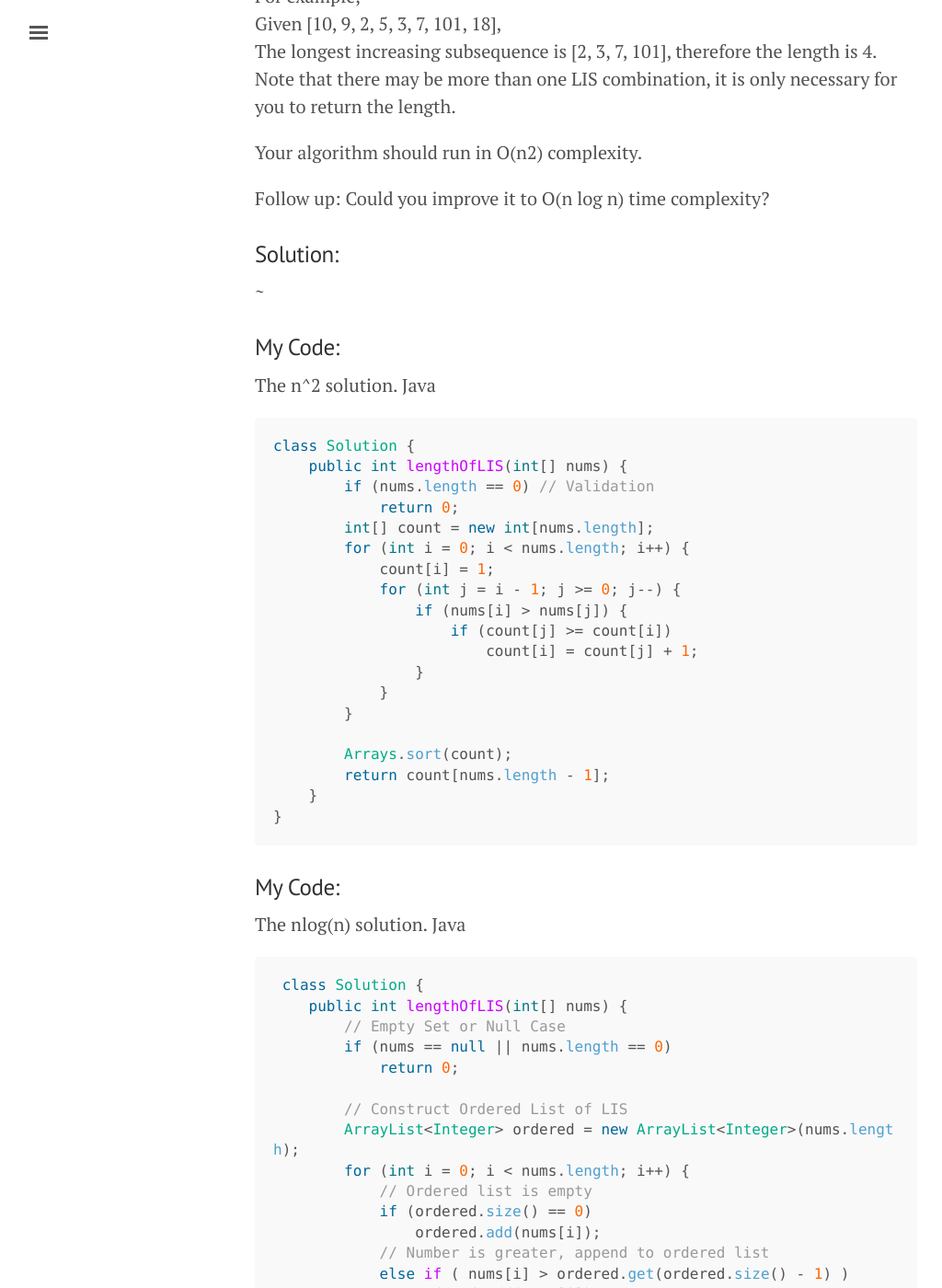
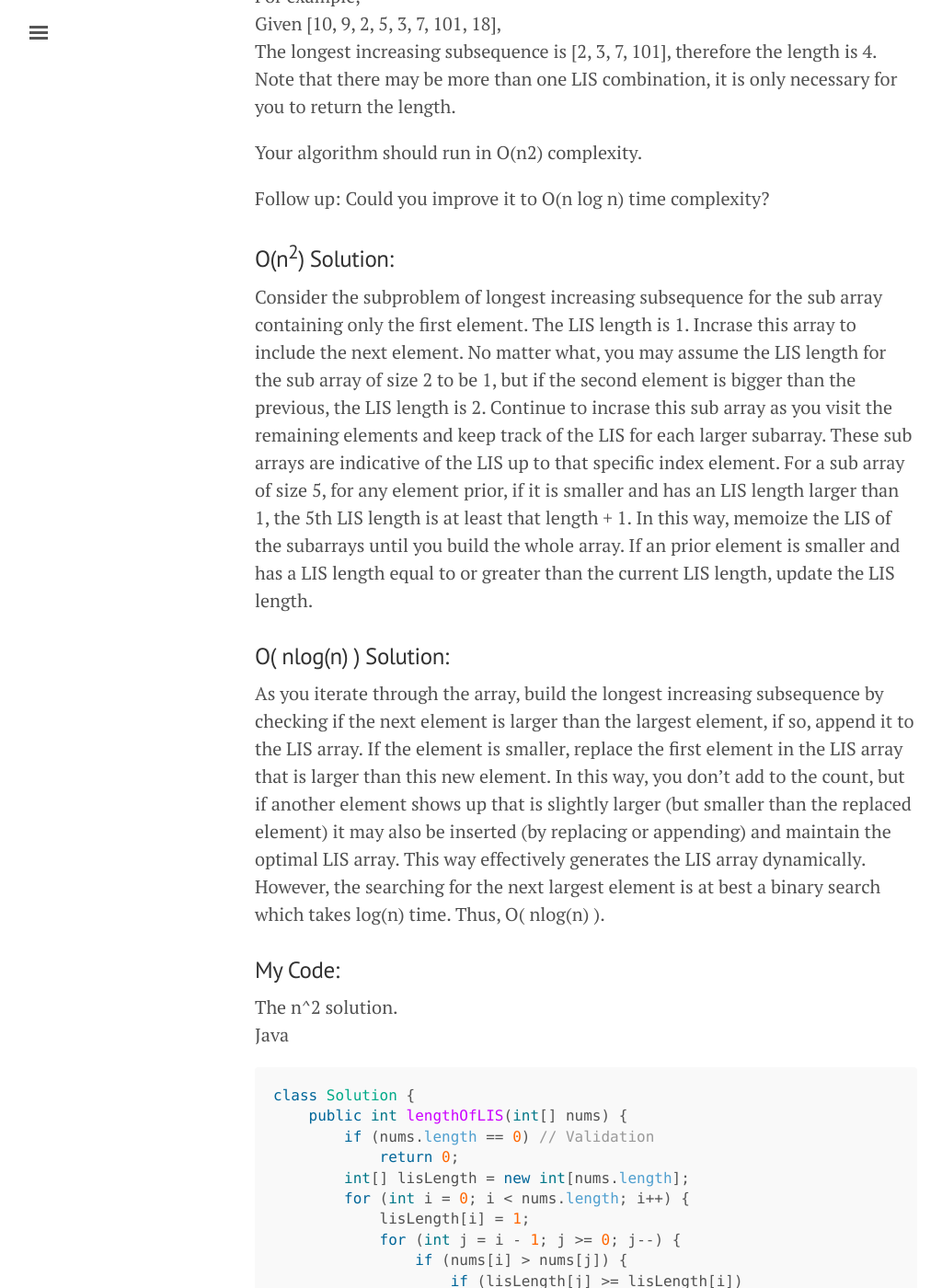
Before and after one commit to washifu/CodeBlog, a Jekyll site: the page built from pages/2017-09-17-Longest_Increasing_Subsequence.md, in a window 1280 px wide and 1400 px high, scrolled down 410 px. Shown: the whole window at 92% size, without its empty margins (3-1027 px from the left). Built offline with Jekyll 4.4.1, drawn with Linux system fonts in a browser that asks for light colours; comment, search, counter and statistics services are not loaded; some of the changed text lies outside the part shown.

Commit message:
Update 2017-09-17-Longest_Increasing_Subsequence.md

````diff
--- a/pages/2017-09-17-Longest_Increasing_Subsequence.md
+++ b/pages/2017-09-17-Longest_Increasing_Subsequence.md
@@ -17,8 +17,11 @@ Your algorithm should run in O(n2) complexity.
 
 Follow up: Could you improve it to O(n log n) time complexity?
 
-### Solution:
-~
+### O(n<sup>2</sup>) Solution:
+Consider the subproblem of longest increasing subsequence for the sub array containing only the first element. The LIS length is 1. Incrase this array to include the next element. No matter what, you may assume the LIS length for the sub array of size 2 to be 1, but if the second element is bigger than the previous, the LIS length is 2. Continue to incrase this sub array as you visit the remaining elements and keep track of the LIS for each larger subarray. These sub arrays are indicative of the LIS up to that specific index element. For a sub array of size 5, for any element prior, if it is smaller and has an LIS length larger than 1, the 5th LIS length is at least that length + 1. In this way, memoize the LIS of the subarrays until you build the whole array. If an prior element is smaller and has a LIS length equal to or greater than the current LIS length, update the LIS length.
+
+### O( nlog(n) ) Solution:
+As you iterate through the array, build the longest increasing subsequence by checking if the next element is larger than the largest element, if so, append it to the LIS array. If the element is smaller, replace the first element in the LIS array that is larger than this new element. In this way, you don't add to the count, but if another element shows up that is slightly larger (but smaller than the replaced element) it may also be inserted (by replacing or appending) and maintain the optimal LIS array. This way effectively generates the LIS array dynamically. However, the searching for the next largest element is at best a binary search which takes log(n) time. Thus, O( nlog(n) ).
 
 ### My Code:
 The n^2 solution.
@@ -28,21 +31,42 @@ class Solution {
     public int lengthOfLIS(int[] nums) {
         if (nums.length == 0) // Validation
             return 0;
-        int[] count = new int[nums.length];
+        int[] lisLength = new int[nums.length];
         for (int i = 0; i < nums.length; i++) {
-            count[i] = 1;
+            lisLength[i] = 1;
             for (int j = i - 1; j >= 0; j--) {
                 if (nums[i] > nums[j]) {
-                    if (count[j] >= count[i])
-                        count[i] = count[j] + 1;
+                    if (lisLength[j] >= lisLength[i])
+                        lisLength[i] = lisLength[j] + 1;
                 }
             }
         }
 
-        Arrays.sort(count);
-        return count[nums.length - 1];
+        Arrays.sort(lisLength);
+        return lisLength[nums.length - 1];
     }
 }
+```
+C++
+```c++
+class Solution {
+public:
+    int lengthOfLIS(vector<int>& nums) {
+        int len = nums.size();
+        if (len <= 1) { return len; }
+        vector<int> lisLength;
+        for (int i = 0; i < len; i++) {
+            lisLength.push_back(1);
+            for (int j = i - 1; j >= 0; j--) {
+                if (nums[j] < nums[i] && lisLength[j] >= lisLength[i]) {
+                    lisLength[i] = lisLength[j] + 1;
+                }
+            }
+        }
+        sort(lisLength.begin(), lisLength.end());
+        return lisLength[len - 1];
+    }
+};
 ```
 
 ### My Code:
@@ -77,3 +101,26 @@ Java
     }
 }
 ```
+
+C++
+```c++
+class Solution {
+public:
+    int lengthOfLIS(vector<int>& nums) {
+        int len = nums.size();
+        if (len <= 1) { return len; }
+        vector<int> lisArr;
+        lisArr.push_back(nums[0]);
+        for (int i = 1; i < len; i++) {
+            if (nums[i] > *(lisArr.end() - 1) ) {
+                lisArr.push_back(nums[i]);
+            } else {
+                if ( !binary_search(lisArr.begin(), lisArr.end(), nums[i]) ) {
+                    *upper_bound(lisArr.begin(), lisArr.end(), nums[i]) = nums[i];
+                }
+            }
+        }
+        return lisArr.size();
+    }
+};
+```
````
